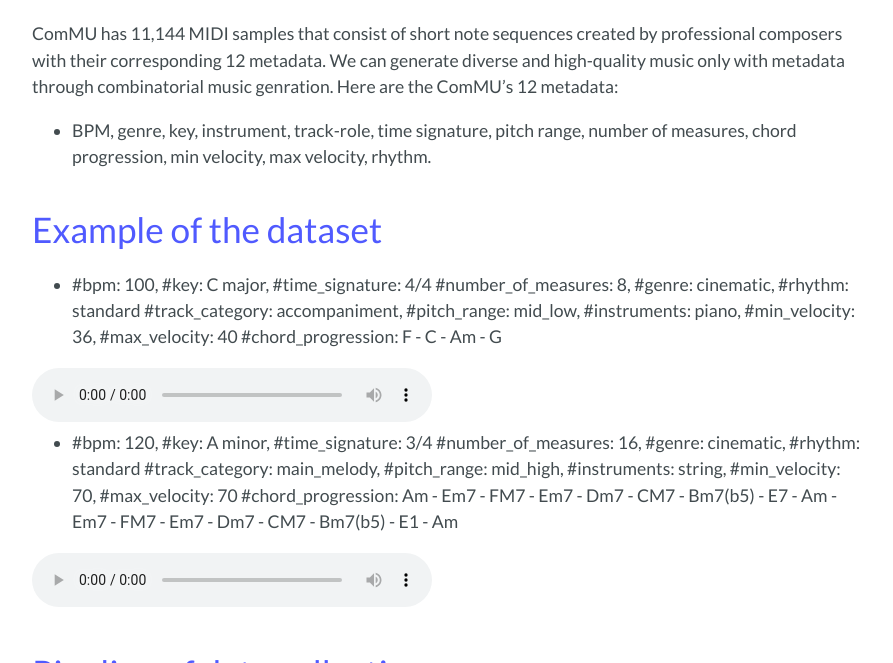
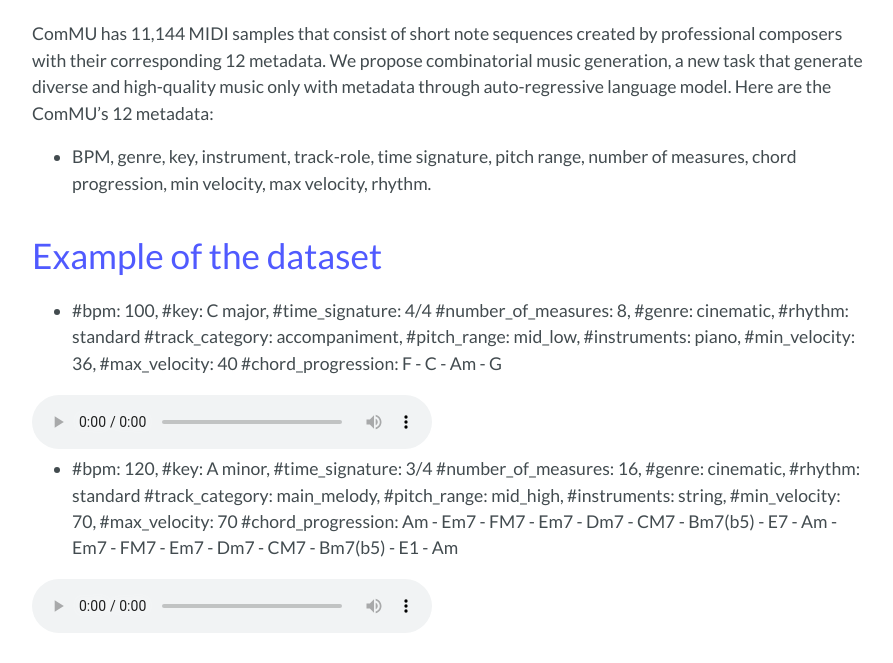
Before and after one commit to POZAlabs/ComMU, a Jekyll site: the page built from index.md, in a window 1280 px wide and 900 px high, scrolled down 838 px, cut to the strip 237-900 px from the top of the window. Shown: the whole strip, without its empty margins (192-1085 px from the left). Built offline with Jekyll 4.4.1, drawn with Linux system fonts in a browser that asks for light colours; our own code applies the rules of GitHub Pages for plain Markdown files.

Commit message:
Update index.md

```diff
--- a/index.md
+++ b/index.md
@@ -6,7 +6,7 @@
 
 
 <iframe width="800" height="457" src="https://www.youtube.com/embed/yXFlF9nlB8Y" title="YouTube video player" frameborder="0" allow="accelerometer; autoplay; clipboard-write; encrypted-media; gyroscope; picture-in-picture" allowfullscreen></iframe>
-ComMU has 11,144 MIDI samples that consist of short note sequences created by professional composers with their corresponding 12 metadata. We can generate diverse and high-quality music only with metadata through combinatorial music genration. Here are the ComMU's 12 metadata:
+ComMU has 11,144 MIDI samples that consist of short note sequences created by professional composers with their corresponding 12 metadata. We propose combinatorial music generation, a new task that generate diverse and high-quality music only with metadata through auto-regressive language model. Here are the ComMU's 12 metadata:
 - BPM, genre, key, instrument, track-role, time signature, pitch range, number of measures, chord progression, min velocity, max velocity, rhythm.
 
 # Example of the dataset
```
